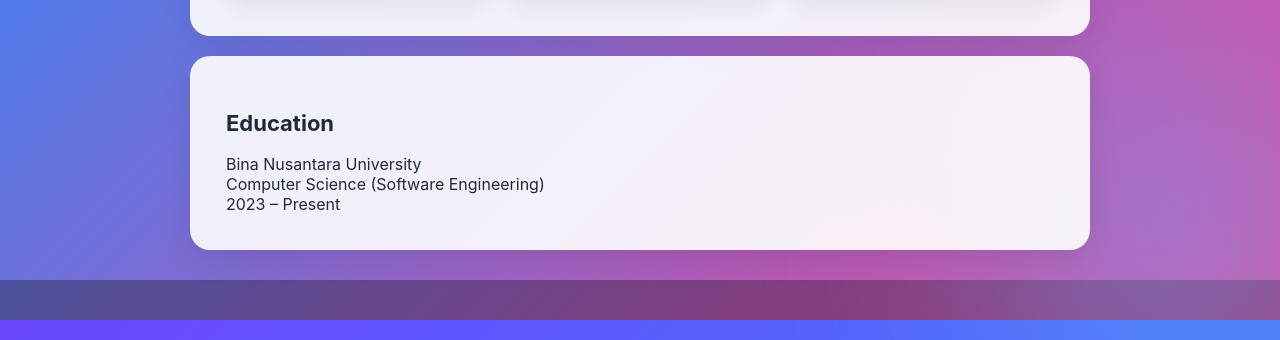
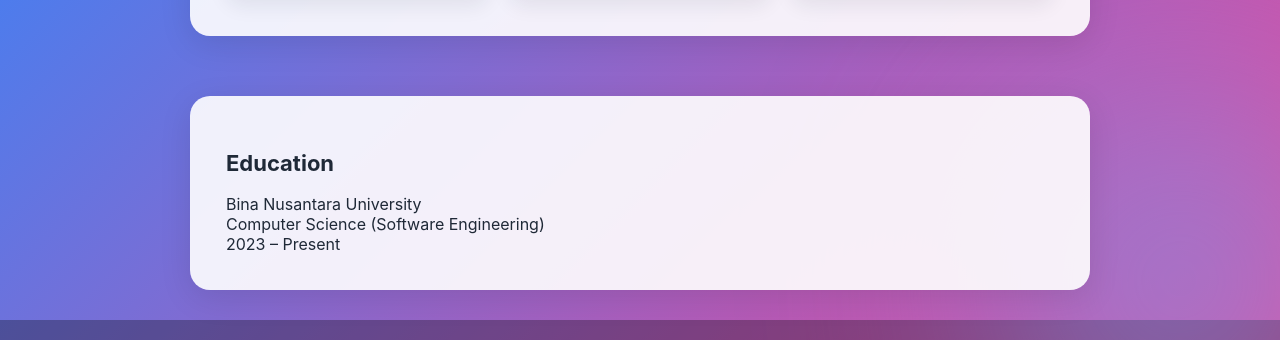
Before and after one commit to DimasWibi22/Portofolio_FilemonDimasWibisana, a plain HTML site: page index.html in a window 1280 px wide. Shown: the part 2020-2360 px from the top of the page. Drawn offline with Linux system fonts and the light colour scheme.

Commit message:
Update index.html

```diff
--- a/index.html
+++ b/index.html
@@ -123,9 +123,9 @@ productive, self-reliant, and innovative in creating commercially valuable work.
       </div>
     </section>
   </div>
+    <section id="education"><br>
+    <div class="container section-container">
 
-    <div class="container section-container">
-  <section id="education">
     <h2>Education</h2>
     <p>Bina Nusantara University<br>
     Computer Science (Software Engineering)<br>
```
